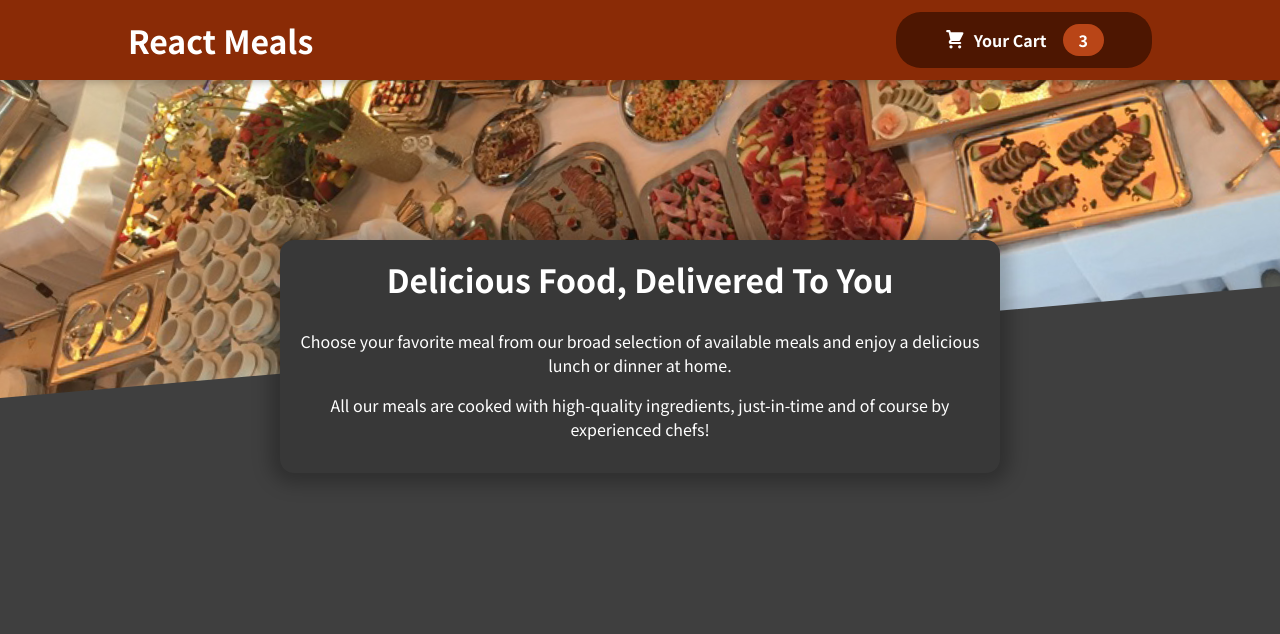
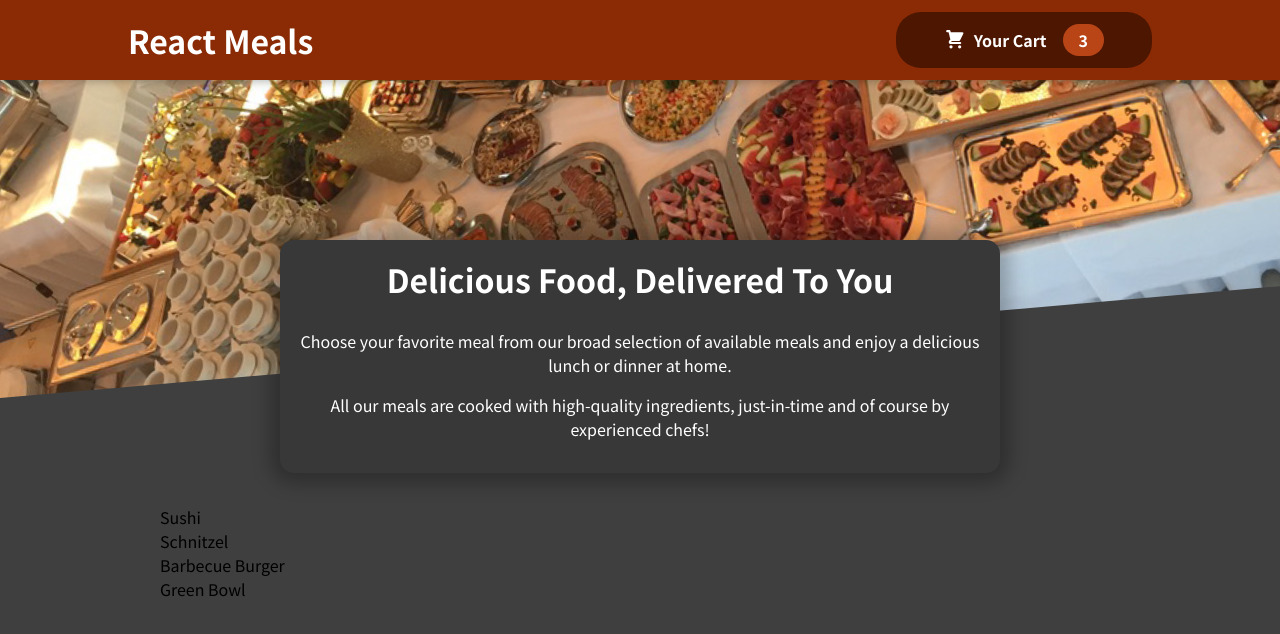
Before and after one commit to Blackmesa-Canteen/react-demo-food-order, a React (Create React App) app: page / in a window 1280 px wide. Shown: the top 634 px of the page. Built offline with nearby package versions, Linux system fonts and the light colour scheme.

Commit message:
fix: show available meals

```diff
--- a/src/components/Meals/AvailableMeals.js
+++ b/src/components/Meals/AvailableMeals.js
@@ -4,9 +4,9 @@ import classes from './AvailableMeals.module.css'
 const AvailableMeals = props => {
 
     const mealsList = DUMMY_MEALS.map(meal => {
-        <li>
+        return (<li>
             {meal.name}
-        </li>
+        </li>)
     });
 
     return (
```
